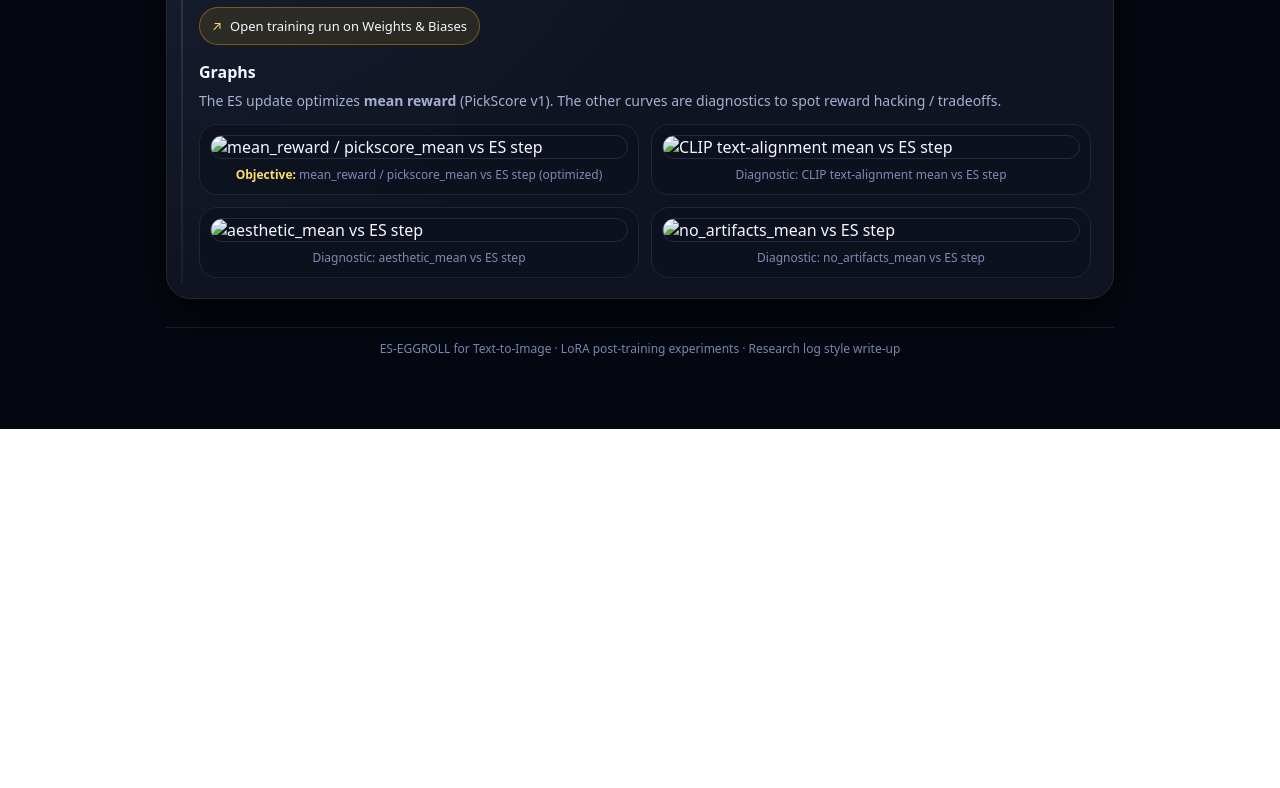
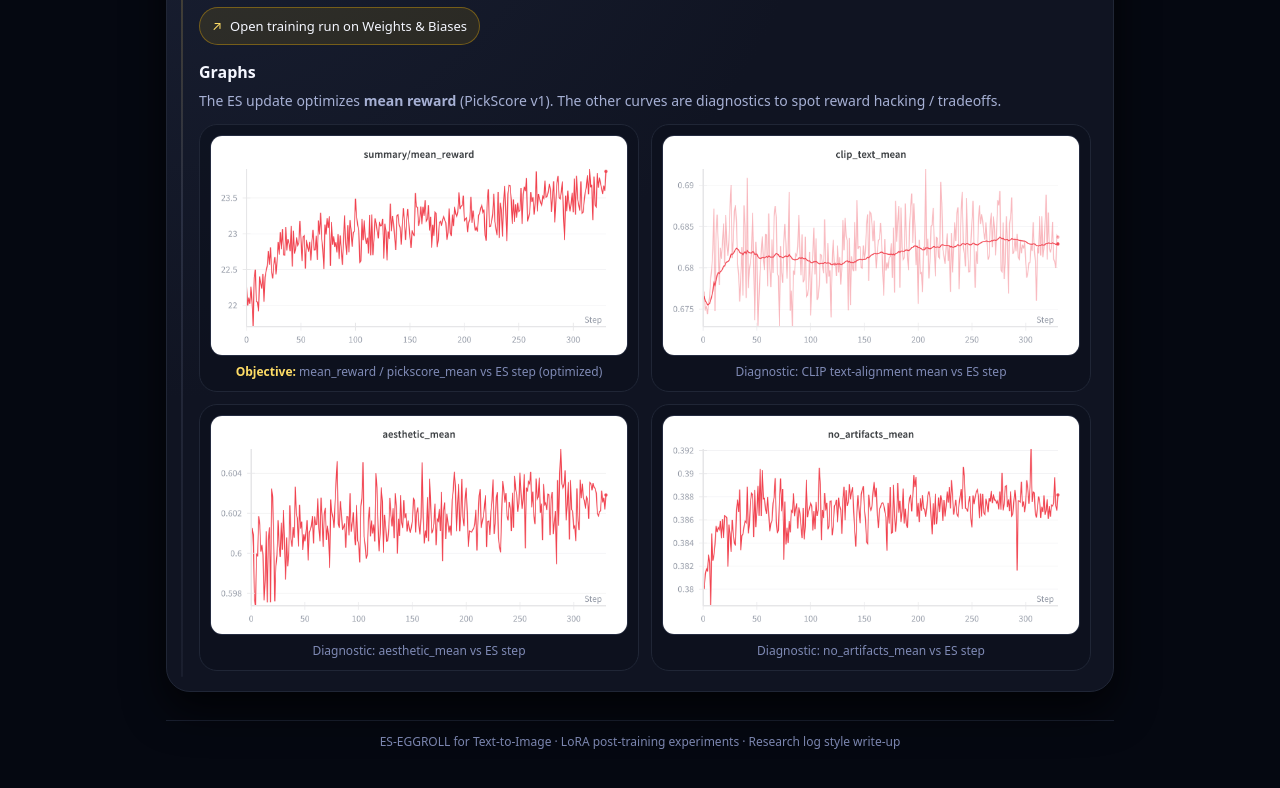
Before and after one commit to amit154154/HyperscaleES_T2I, a plain HTML site: page index.html in a window 1280 px wide. Shown: the part 3972-4760 px from the top of the page. Before the commit the page ends 4401 px from the top, so only its background shows below. Drawn offline with Linux system fonts and the light colour scheme.

Commit message:
add training graphs

```diff
--- a/index.html
+++ b/index.html
@@ -1357,28 +1357,28 @@
 
         <div class="graph-grid">
           <figure class="graph-item">
-            <img src="assets/first_training_graphs/mean_reward_graph.png" alt="mean_reward / pickscore_mean vs ES step" />
+            <img src="assets/first_training_graphs/mean_reward_graph.jpg" alt="mean_reward / pickscore_mean vs ES step" />
             <figcaption>
               <strong>Objective:</strong> mean_reward / pickscore_mean vs ES step (optimized)
             </figcaption>
           </figure>
 
           <figure class="graph-item">
-            <img src="assets/first_training_graphs/clip_mean_graph.png" alt="CLIP text-alignment mean vs ES step" />
+            <img src="assets/first_training_graphs/clip_mean_graph.jpg" alt="CLIP text-alignment mean vs ES step" />
             <figcaption>
               Diagnostic: CLIP text-alignment mean vs ES step
             </figcaption>
           </figure>
 
           <figure class="graph-item">
-            <img src="assets/first_training_graphs/aesthetic_graph.png" alt="aesthetic_mean vs ES step" />
+            <img src="assets/first_training_graphs/aesthetic_graph.jpg" alt="aesthetic_mean vs ES step" />
             <figcaption>
               Diagnostic: aesthetic_mean vs ES step
             </figcaption>
           </figure>
 
           <figure class="graph-item">
-            <img src="assets/first_training_graphs/no_artifact_graph.png" alt="no_artifacts_mean vs ES step" />
+            <img src="assets/first_training_graphs/no_artifact_graph.jpg" alt="no_artifacts_mean vs ES step" />
             <figcaption>
               Diagnostic: no_artifacts_mean vs ES step
             </figcaption>
```
